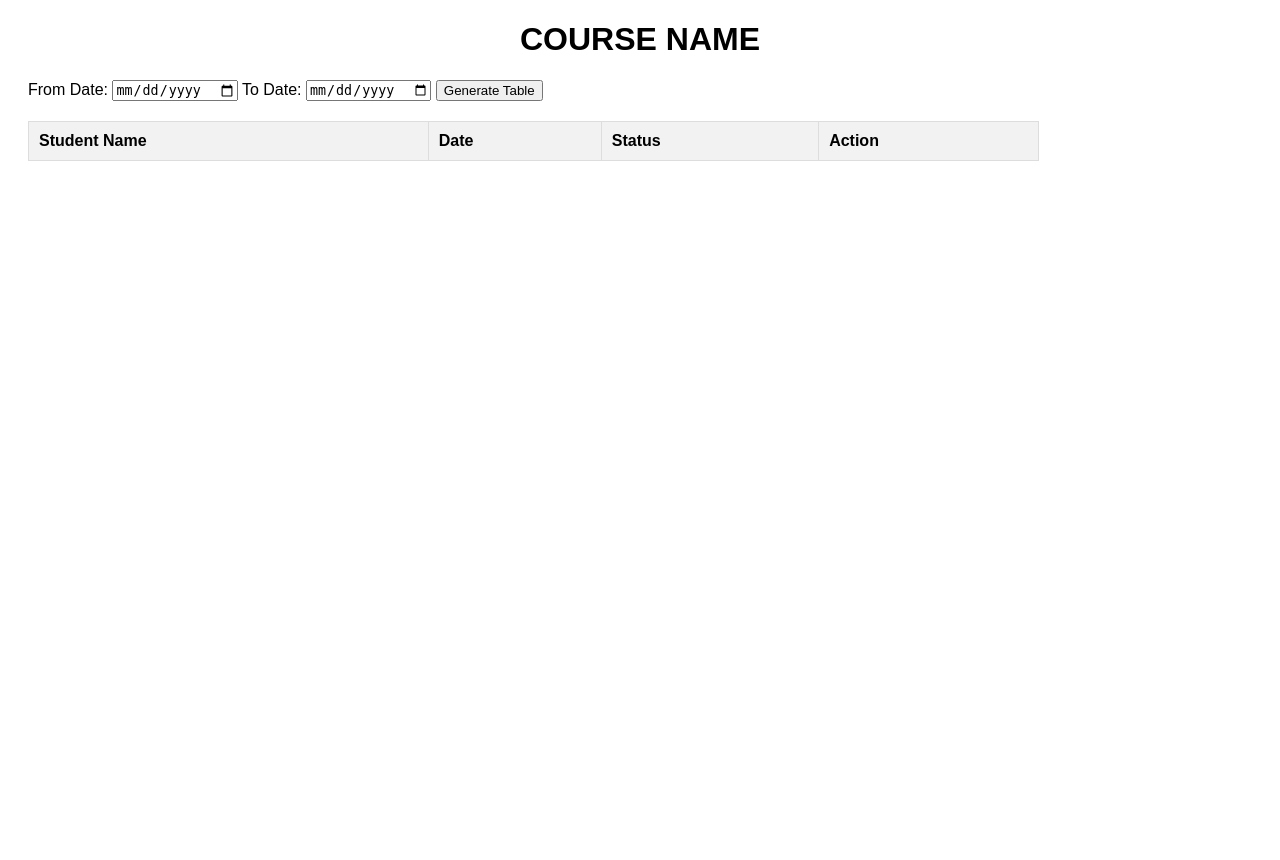
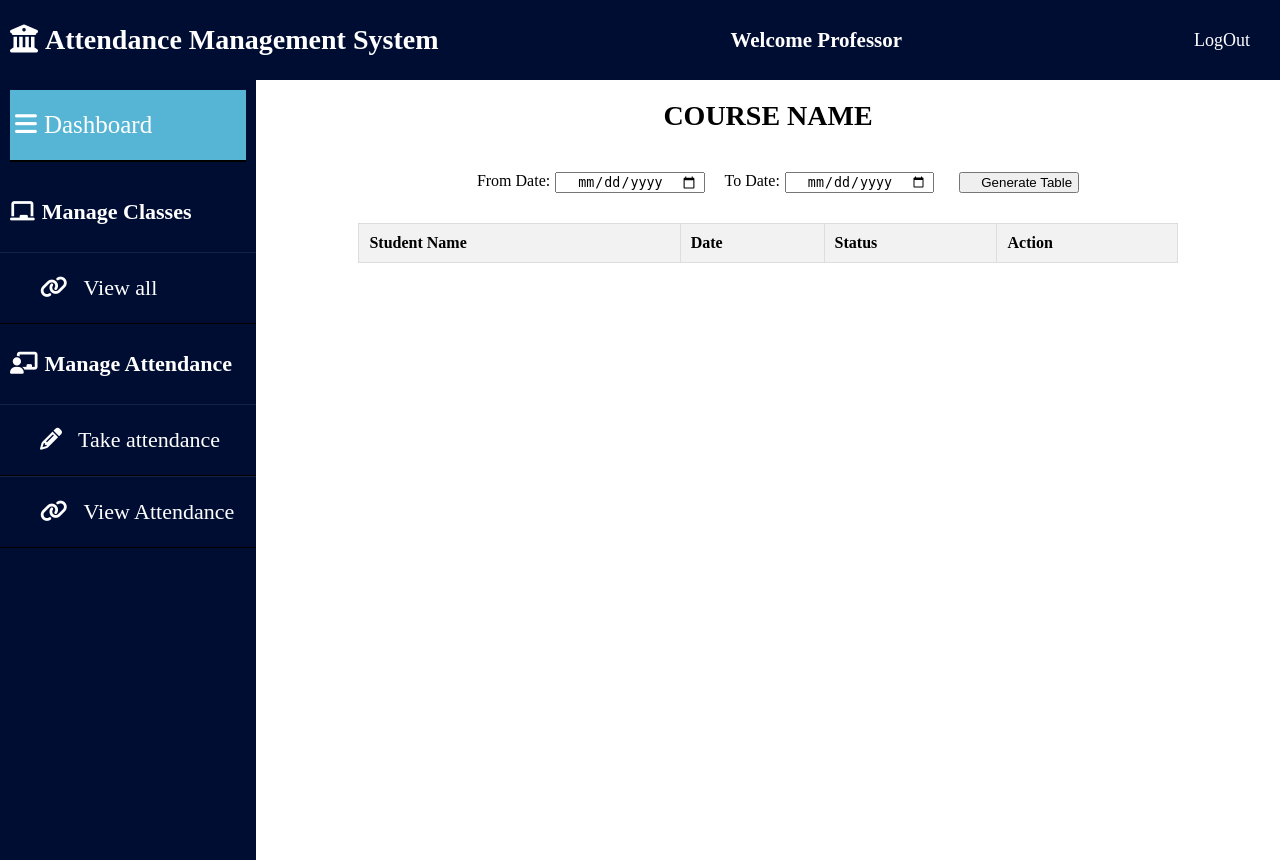
Before and after one commit to KhushiJain2004/Attendance-management-system-Devops-lab-, a Django app: template ATTENDANCE_MANAGEMENT_SYSTEM/template/teacherdas.html in a window 1280 px wide. Before the commit the page ends 161 px from the top, so only its background shows below. Run offline with Django 4.2, Linux system fonts and the light colour scheme; the template is opened without the code that fills it, so the values that code supplies are empty; parts of the project's set-up code (start-up, migrations or seed data) failed here and were passed over.

Commit message:
Update teacherdas.html

```diff
--- a/ATTENDANCE_MANAGEMENT_SYSTEM/template/teacherdas.html
+++ b/ATTENDANCE_MANAGEMENT_SYSTEM/template/teacherdas.html
@@ -4,9 +4,33 @@
     <meta charset="UTF-8">
     <meta name="viewport" content="width=device-width, initial-scale=1.0">
     <title>Attendance Tracker</title>
+    <link rel="stylesheet" href="https://cdnjs.cloudflare.com/ajax/libs/font-awesome/6.4.0/css/all.min.css">
+
+    <link rel="stylesheet" type="text/css" href="assets/css/admindashboard.css">
     <style>
+        aside ul a{
+            line-height:70px;
+            font-size:22px;
+        }
+        aside{
+            height:100vh;
+            margin-top:60px;
+            padding-top:20px;
+        }
+        .content-container{
+            margin-top:60px;
+            padding-top:20px;
+        }
+        .card
+        {
+            width:300px;
+        }
+        .dashboard-container
+        {
+            justify-content:space-between;
+        }
         body {
-            font-family: Arial, sans-serif;
+            font-family:'Times New Roman', Times, serif;
         }
 
         form {
@@ -41,20 +65,76 @@
             color: white;
             border-radius: 4px;
         }
+        #attendanceTable
+        {
+            margin:auto;
+            margin-top:30px;
+        }
+        #attendanceForm{
+            display: flex;
+            justify-content: center;
+
+        }
+        .date
+        {
+            padding-left: 20px;
+            padding-right: 5px;
+        }
+        #attendanceForm button{
+            margin-left: 25px;
+        }
+
     </style>
+</head>
 </head>
 <body>
 
-    <h1>COURSE NAME</h1>
+    <header class="mainheader">
+        <h1><i class="fas fa-university"></i>Attendance Management System</h1>
+        <h2>Welcome Professor</h2>
+        <a href="" class=""btn>LogOut</a>
+    </header>
+
+    <aside>
+        <header>
+            <a href="teacherdashboard.html">
+                <i class="fas fa-bars"></i>Dashboard
+            </a>
+        </header>
+        <ul>
+            <li><h4><i class="fas fa-chalkboard"></i>Manage Classes</h4></li>
+            <ul>
+                <li><a href=""><i class="fa fa-link"></i>View all</a></li>
+            </ul>
+        </ul>
+        <ul>
+            <li><h4><i class="fas fa-chalkboard-teacher"></i>Manage Attendance</h4></li>
+            <ul>
+                <li><a href=""><i class="fa fa-pencil"></i>Take attendance</a></li>
+                <li><a href=""><i class="fa fa-link"></i>View Attendance</a></li>
+            </ul>
+        </ul>
+    </aside>
+
+    <main>
+        <div class="content-container">
+
+   </head>
+<body>
+    <main>
+    <div class="login-container">
+
+
+    <h3>COURSE NAME</h3>
 
     <form id="attendanceForm">
-        <label for="fromDate">From Date:</label>
-        <input type="date" id="fromDate" name="fromDate">
+        <label for="fromDate" class="date">From Date:</label>
+        <input type="date" id="fromDate" name="fromDate" class="date">
 
-        <label for="toDate">To Date:</label>
-        <input type="date" id="toDate" name="toDate">
+        <label for="toDate" class="date">To Date:</label>
+        <input type="date" id="toDate" name="toDate" class="date">
 
-        <button type="button" onclick="generateTable()">Generate Table</button>
+        <button type="button" onclick="generateTable()" class="date">Generate Table</button>
     </form>
 
     <table id="attendanceTable">
@@ -121,6 +201,7 @@
             row.cells[2].innerHTML = entry.status;
         }
     </script>
-
+    </div>
+    </main>
 </body>
 </html>
```
